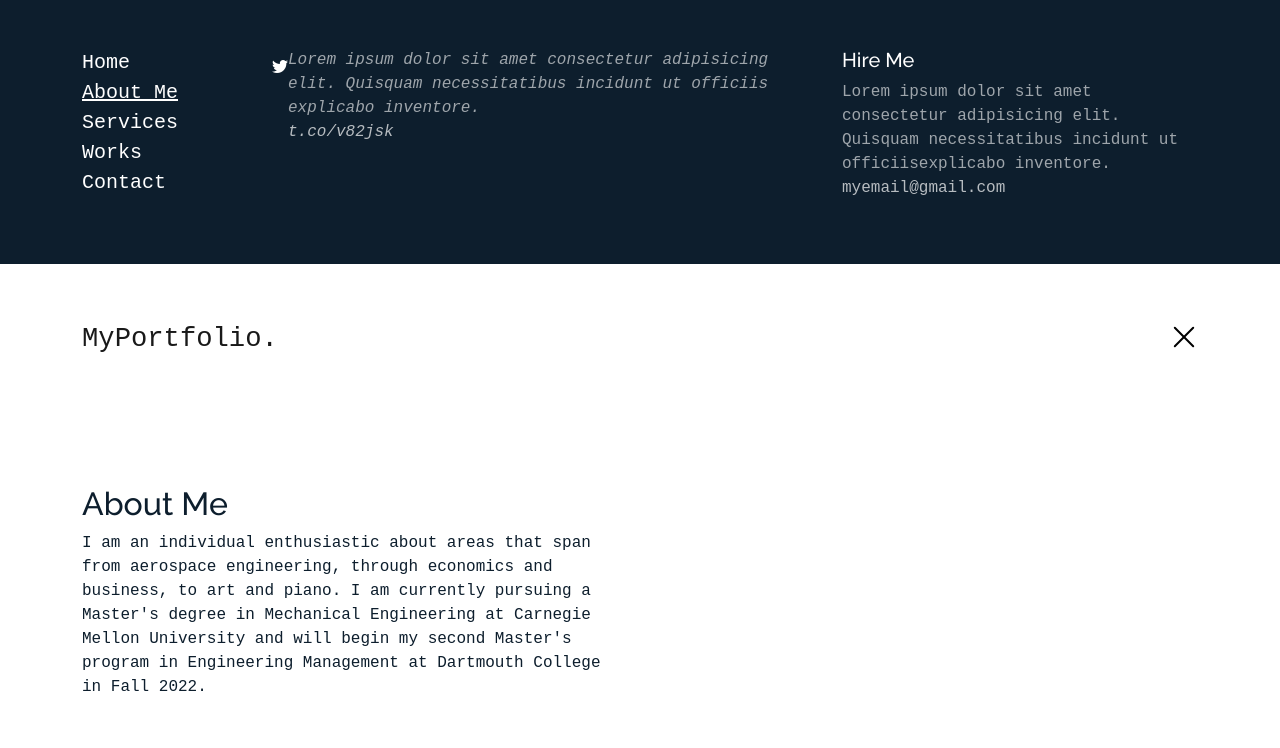
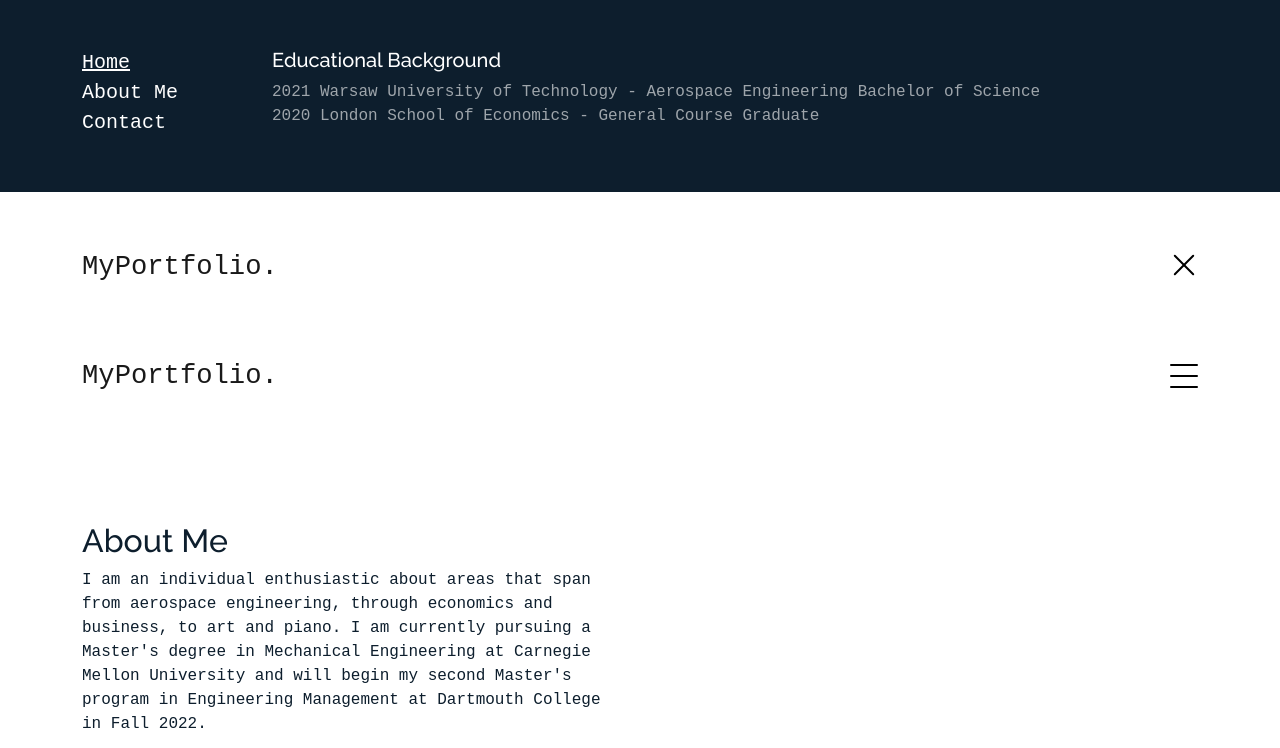
Before and after one commit to nowickif/nowickif.github.io, a plain HTML site: page about.html in a window 1280 px wide. Both pictures are taken after a click on the link 1184 px from the left and 75 px from the top of the page. Shown: the top 748 px of the page. Drawn offline with Linux system fonts and the light colour scheme; a web font is replaced by a local one.

Commit message:
navbar changes

```diff
--- a/about.html
+++ b/about.html
@@ -41,29 +41,27 @@
             <div class="row align-items-start">
                 <div class="col-md-2">
                     <ul class="custom-menu">
-            <li><a href="index.html">Home</a></li>
-            <li class="active"><a href="about.html">About Me</a></li>
-            <li><a href="services.html">Services</a></li>
-            <li><a href="works.html">Works</a></li>
+                        <li class="active"><a href="index.html">Home</a></li>
+                        <li><a href="about.html">About Me</a></li>
                         <li><a href="contact.html">Contact</a></li>
                     </ul>
                 </div>
-        <div class="col-md-6 d-none d-md-block  mr-auto">
-          <div class="tweet d-flex">
-            <span class="bi bi-twitter text-white mt-2 mr-3"></span>
-            <div>
-              <p><em>Lorem ipsum dolor sit amet consectetur adipisicing elit. Quisquam necessitatibus incidunt ut officiis explicabo inventore. <br> <a href="#">t.co/v82jsk</a></em></p>
+                <div class="col-lg-10 d-none d-md-block">
+                    <h3>Educational Background</h3>
+                    <p> 2021 Warsaw University of Technology - Aerospace Engineering Bachelor of Science <br> 2020 London School of Economics - General Course Graduate </p>
                 </div>
             </div>
         </div>
-        <div class="col-md-4 d-none d-md-block">
-          <h3>Hire Me</h3>
-          <p>Lorem ipsum dolor sit amet consectetur adipisicing elit. Quisquam necessitatibus incidunt ut officiisexplicabo inventore. <br> <a href="#">myemail@gmail.com</a></p>
-        </div>
     </div>
 
+    <nav class="navbar navbar-light custom-navbar">
+        <div class="container">
+            <a class="navbar-brand" href="index.html">MyPortfolio.</a>
+            <a href="#" class="burger" data-bs-toggle="collapse" data-bs-target="#main-navbar">
+                <span></span>
+            </a>
         </div>
-  </div>
+    </nav>
 
     <nav class="navbar navbar-light custom-navbar">
         <div class="container">
@@ -82,9 +80,11 @@
                     <div class="col-md-6" data-aos="fade-up">
 
                         <h2>About Me</h2>
-            <p class="mb-1">I am an individual enthusiastic about areas that span from aerospace engineering, through economics and business, to art and piano. I am currently
+                        <p class="mb-1">
+                            I am an individual enthusiastic about areas that span from aerospace engineering, through economics and business, to art and piano. I am currently
                             pursuing a Master's degree in Mechanical Engineering at Carnegie Mellon University and will begin my second Master's program in Engineering
-            Management at Dartmouth College in Fall 2022.</p>
+                            Management at Dartmouth College in Fall 2022.
+                        </p>
                     </div>
 
                 </div>
@@ -152,14 +152,22 @@
 
                     <div class="col-md-7 mb-5 mb-md-0" data-aos="fade-up">
                         <p><img src="assets/img/ja.jpg" alt="Image" class="img-fluid"></p>
-            <p>Lorem ipsum dolor sit amet, consectetur adipisicing elit. Dolor dignissimos delectus minima reprehenderit
-              molestias illo dolorem et, odio!</p>
-            <p>Fuga fugit distinctio delectus iure vitae consequatur excepturi, mollitia, consectetur molestias sapiente
-              rem consequuntur, illum adipisci, sed obcaecati!</p>
-            <p>Ex, dolorem qui voluptas reprehenderit provident, ad ipsum iure a consequatur voluptatem incidunt nobis.
-              Vitae reiciendis quae ex.</p>
-            <p>Optio consectetur culpa nemo, fugit pariatur veniam voluptate laudantium rerum fuga dolor in maiores ea
-              nisi voluptatibus. Minus?</p>
+                        <p>
+                            Lorem ipsum dolor sit amet, consectetur adipisicing elit. Dolor dignissimos delectus minima reprehenderit
+                            molestias illo dolorem et, odio!
+                        </p>
+                        <p>
+                            Fuga fugit distinctio delectus iure vitae consequatur excepturi, mollitia, consectetur molestias sapiente
+                            rem consequuntur, illum adipisci, sed obcaecati!
+                        </p>
+                        <p>
+                            Ex, dolorem qui voluptas reprehenderit provident, ad ipsum iure a consequatur voluptatem incidunt nobis.
+                            Vitae reiciendis quae ex.
+                        </p>
+                        <p>
+                            Optio consectetur culpa nemo, fugit pariatur veniam voluptate laudantium rerum fuga dolor in maiores ea
+                            nisi voluptatibus. Minus?
+                        </p>
                         <p><a href="#" class="readmore">Download my CV</a></p>
                     </div>
 
@@ -170,7 +178,6 @@
         </section>
 
     </main><!-- End #main -->
-
     <!-- ======= Footer ======= -->
     <footer class="footer" role="contentinfo">
         <div class="container">
```
Also changed, not shown: contact.html (+14 -16 lines). Lines whose indentation alone changed are shown as unchanged.
